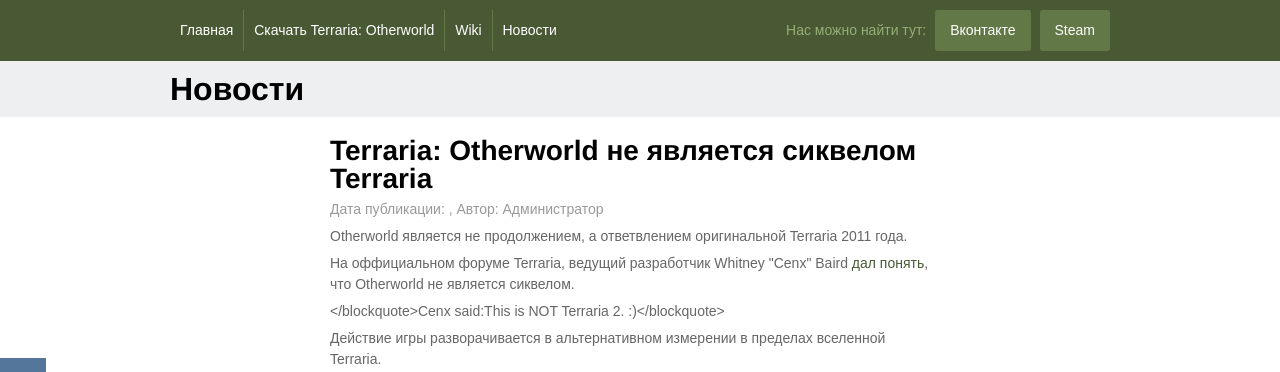
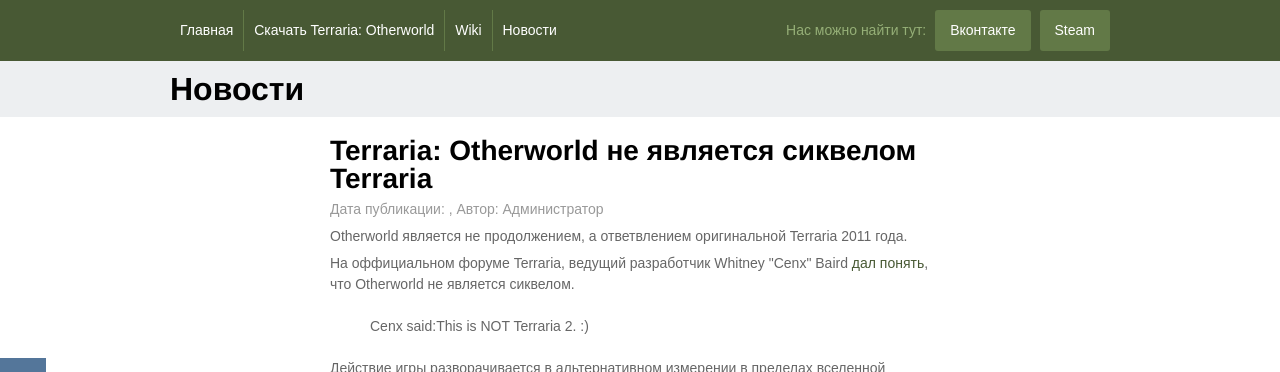
Before and after one commit to Xekep/www.terraria-otherworld.ru, a Jekyll site: the page built from _posts/2015-02-19-terraria-otherworld-announced-isnt-terraria-sequel.md, in a window 1280 px wide, cut to the strip 0-372 px from the top of the page. Built offline with Jekyll 4.4.1, drawn with Linux system fonts in a browser that asks for light colours; nearby versions of some CDN libraries; some web fonts are replaced; comment, search, counter and statistics services are not loaded.

Commit message:
Update 2015-02-19-terraria-otherworld-announced-isnt-terraria-sequel.md

```diff
--- a/_posts/2015-02-19-terraria-otherworld-announced-isnt-terraria-sequel.md
+++ b/_posts/2015-02-19-terraria-otherworld-announced-isnt-terraria-sequel.md
@@ -7,13 +7,13 @@
 
 <p>Otherworld является не продолжением, а ответвлением оригинальной Terraria 2011 года.</p>
 
-<p>На оффициальном форуме Terraria, ведущий разработчик Whitney "Cenx" Baird <a href="http://forums.terraria.org/index.php?threads/terraria-otherworld.11627/#post-354933" rel="nofollow">дал понять</a>, что Otherworld не является сиквелом.
-</p>
-</blockquote>Cenx said:This is NOT Terraria 2. :)</blockquote>
+<p>На оффициальном форуме Terraria, ведущий разработчик Whitney "Cenx" Baird <a href="http://forums.terraria.org/index.php?threads/terraria-otherworld.11627/#post-354933" rel="nofollow">дал понять</a>, что Otherworld не является сиквелом.</p>
+
+<blockquote>Cenx said:This is NOT Terraria 2. :)</blockquote>
 
 <p>Действие игры разворачивается в альтернативном измерении в пределах вселенной Terraria.</p>
 
-<iframe align="center" src="http://widgets.ign.com/video/embed/content.html?url=http://www.ign.com/videos/2015/02/17/terraria-otherworld-announcement-teaser-trailer" width="468" height="263" scrolling="no" frameborder="0" allowfullscreen></iframe>
+<iframe class="center" align="center" src="http://widgets.ign.com/video/embed/content.html?url=http://www.ign.com/videos/2015/02/17/terraria-otherworld-announcement-teaser-trailer" width="468" height="263" scrolling="no" frameborder="0" allowfullscreen></iframe>
 
 <p>На видео можно увидеть тёмную, более научно-фантастическую атмосферу, в отличии от оригинальной Terraria с
 её фэнтези RPG сеттингом. Тёмные краски мира напоминают искажение оригинальной игры и результат победы злых сил над девственным миром Otherworld.</p>
```
